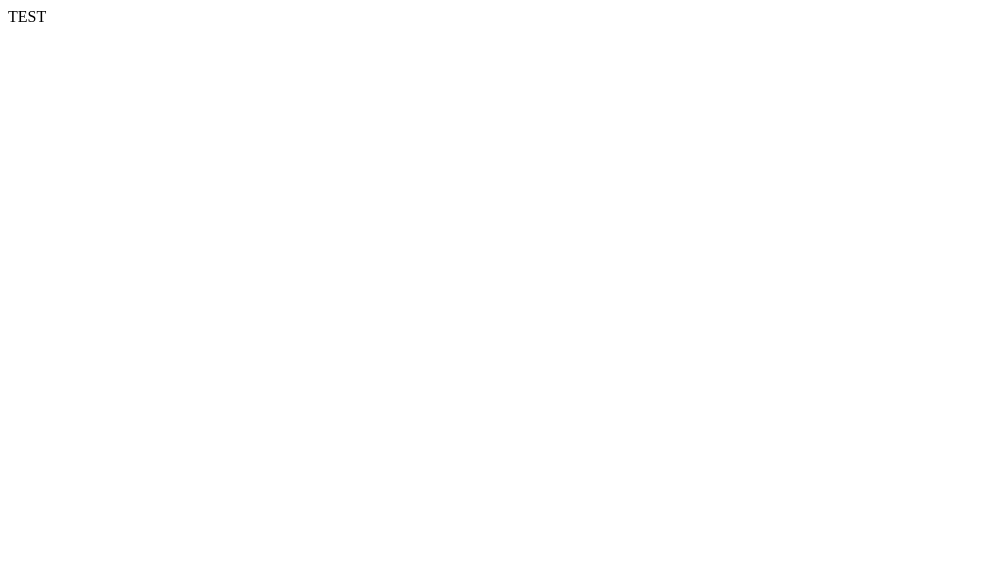
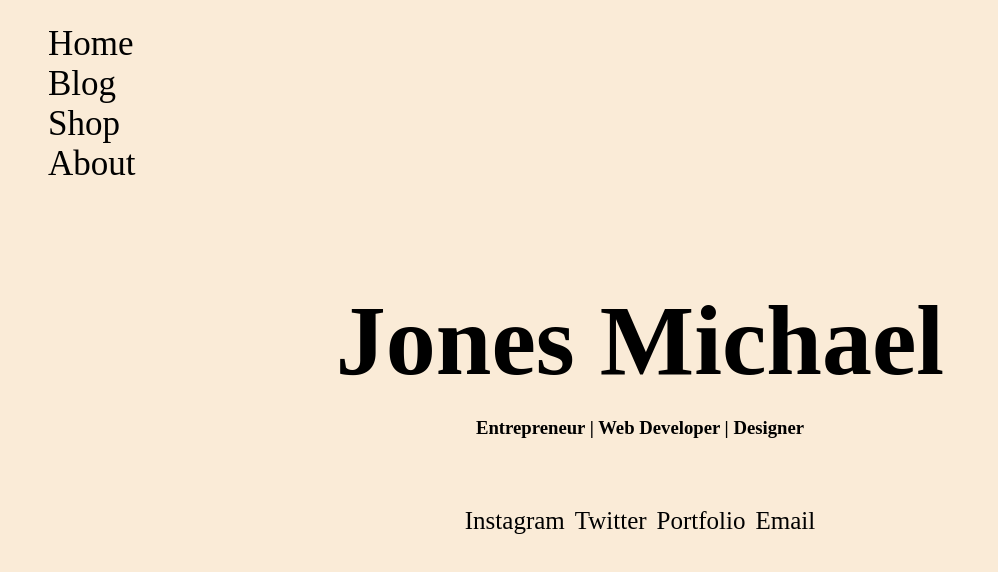
Before and after one commit to mdjonestwo/iamjonesmichael-blog, a plain HTML site: page index.html in a window 1280 px wide. Shown: the whole page, without its empty margins (0-998 px from the left). Drawn offline with Linux system fonts and the light colour scheme.

Commit message:
added html & css

```diff
--- a/index.html
+++ b/index.html
@@ -5,8 +5,44 @@
     <meta http-equiv="X-UA-Compatible" content="IE=edge">
     <meta name="viewport" content="width=device-width, initial-scale=1.0">
     <title>Document</title>
+    <link rel="stylesheet" href="style.css">
+    <script src="https://kit.fontawesome.com/2166afa977.js" crossorigin="anonymous"></script>
 </head>
 <body>
-    TEST
+    <nav>
+        <ul>
+            <a href="">
+                <li>Home</li>
+            </a>
+            <a href="">
+                <li>Blog</li>
+            </a>
+            <a href="">
+                <li>Shop</li>
+            </a>
+            <a href="">
+                <li>About</li>
+            </a>
+        </ul>
+    </nav>
+
+    <section>
+        <h1>Jones Michael</h1>
+        <h3>Entrepreneur | Web Developer | Designer</h3>
+        <div>
+            <a href="https://www.instagram.com/iamjonesmichael/">
+                <li>Instagram</li>
+            </a>
+            <a href="https://twitter.com/iamjonesmichael">
+                <li>Twitter</li>
+            </a>
+            <a href="https://mdjonestwo.com">
+                <li>Portfolio</li>
+            </a>
+            <a href="mailto:iamjonesmichael@gmail.com">
+                <li>Email</li>
+            </a>
+        </div>
+    </section>
 </body>
 </html>
--- /dev/null
+++ b/style.css
@@ -0,0 +1,50 @@
+* {
+    background-color: antiquewhite;
+}
+
+nav{
+    display: flex;
+    justify-content: left;
+    align-items: center;
+}
+
+a{
+    text-decoration: none;
+    color: black;
+}
+
+a:hover{
+    color: red;
+}
+li{
+    list-style: none ;
+    font-size: 35px;
+}
+
+section{
+    display: flex;
+    justify-content: center;
+    flex-direction: column;
+    align-items: center;
+
+}
+
+section h1{
+    font-size: 100px;
+    margin-bottom: 0px;
+}
+
+section h2{
+    font-size: 40px;
+}
+
+section div{
+    display: flex;
+    justify-content: center;
+    flex-direction: row;
+    padding-top: 50px;
+}
+section li{
+    font-size: 25px;
+    padding: 0 5px;
+}
```
